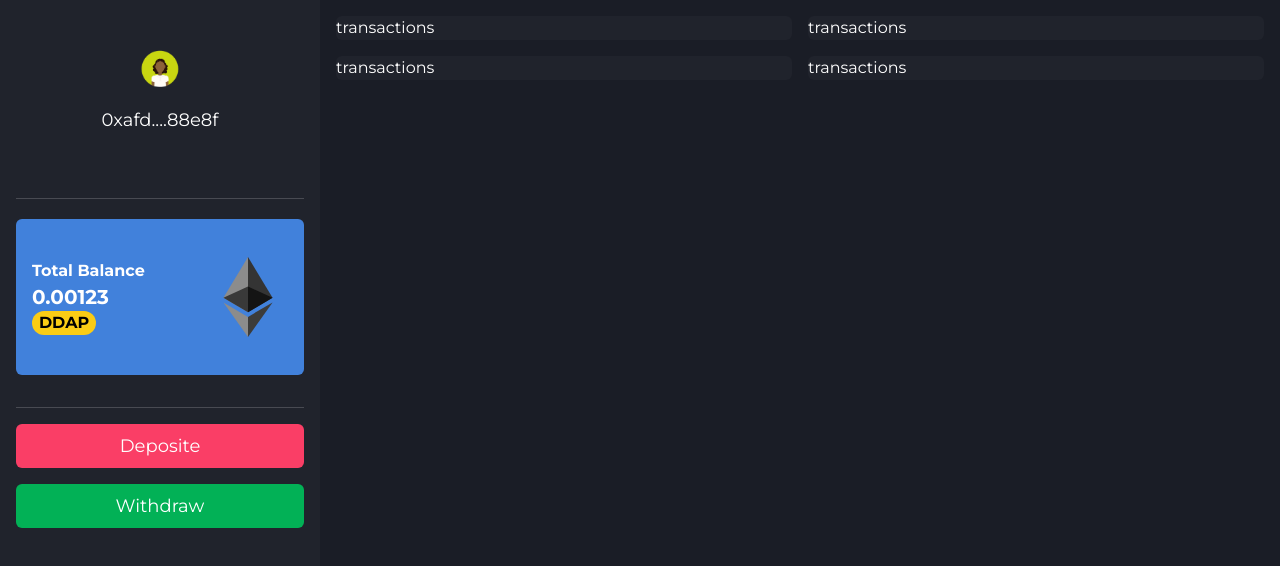
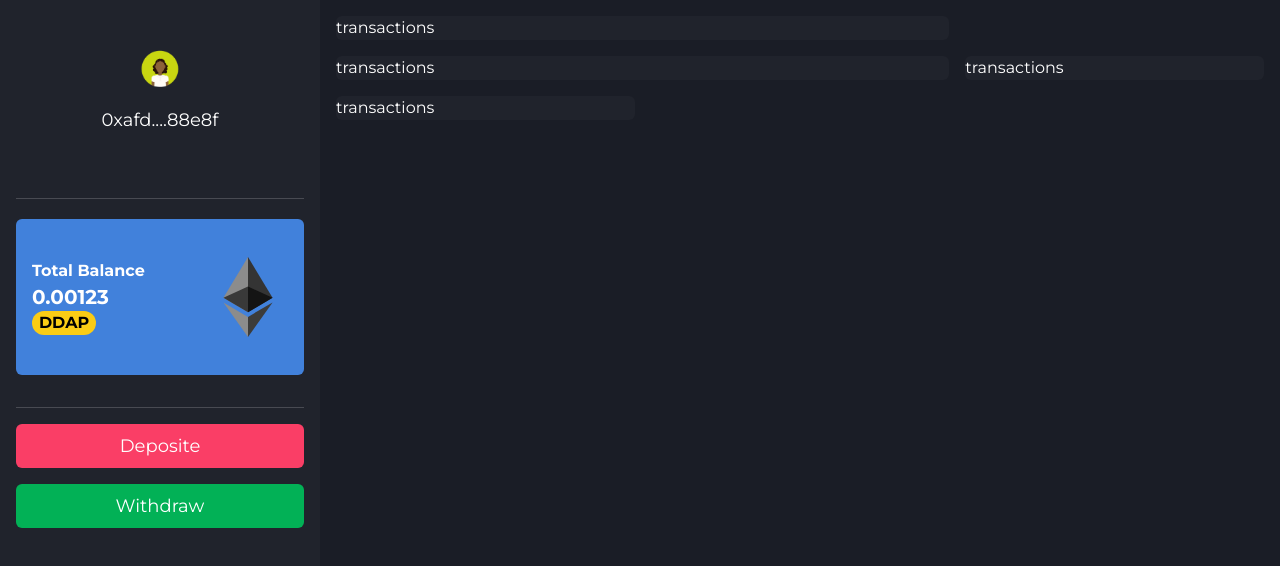
Before and after one commit to Mr-DecodeBlock/Decentralize-Token-Exchange, a React (Create React App) app: page / in a window 1280 px wide. Shown: the top 566 px of the page. Built offline with nearby package versions, Linux system fonts and the light colour scheme.

Commit message:
dex token exchange

```diff
--- a/src/App.js
+++ b/src/App.js
@@ -39,11 +39,11 @@ export default function App() {
 
         <main className="w-9/12 p-4">
           {/* title */}
-          <div className="grid grid-cols-2 gap-4">
-            <div className="bg-[#20232C] rounded-md text-white">
+          <div className="grid grid-cols-3 gap-4">
+            <div className="bg-[#20232C] col-span-2 rounded-md text-white">
               <p>transactions</p>
             </div>
-            <div className="bg-[#20232C] rounded-md text-white">
+            <div className="bg-[#20232C] col-span-2 rounded-md text-white">
               <p>transactions</p>
             </div>
             <div className="bg-[#20232C] rounded-md text-white">
```
